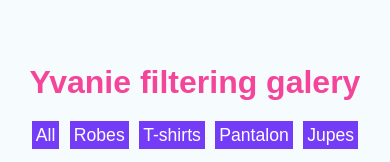
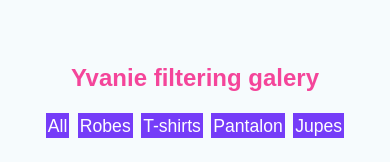
Before and after one commit to Yvanie/gallery_design, a plain HTML site: page index.html in a window 390 px wide. Shown: the top 162 px of the page. Drawn offline with Linux system fonts and the light colour scheme.

Commit message:
Adding responsiveness

```diff
--- a/style.css
+++ b/style.css
@@ -53,12 +53,24 @@ padding: 8px 22px;
         font-size: 2rem;
         color: #f4459a;
     }
-
     .menu a{
-        padding: 4px 4px 4px 4px;
-        margin: 3px 3px 3px 3px;
+        padding: 3px 3px 3px 3px;
+        margin: 2px 2px 2px 2px;
     }
     .box{
-        padding: 5px 5px 5px 30px;
+        padding: 4px 4px 4px 20px;
     }
 }
+@media (max-width:400px){
+    h2{
+        font-size: 1.5rem;
+        color: #f4459a;
+    }
+    .menu a{
+        padding: 3px 2px 2px 2px;
+        margin: 2px 2px 2px 2px;
+    }
+    .box{
+        padding: 4px 4px 4px 9px;
+    }
+}
```
